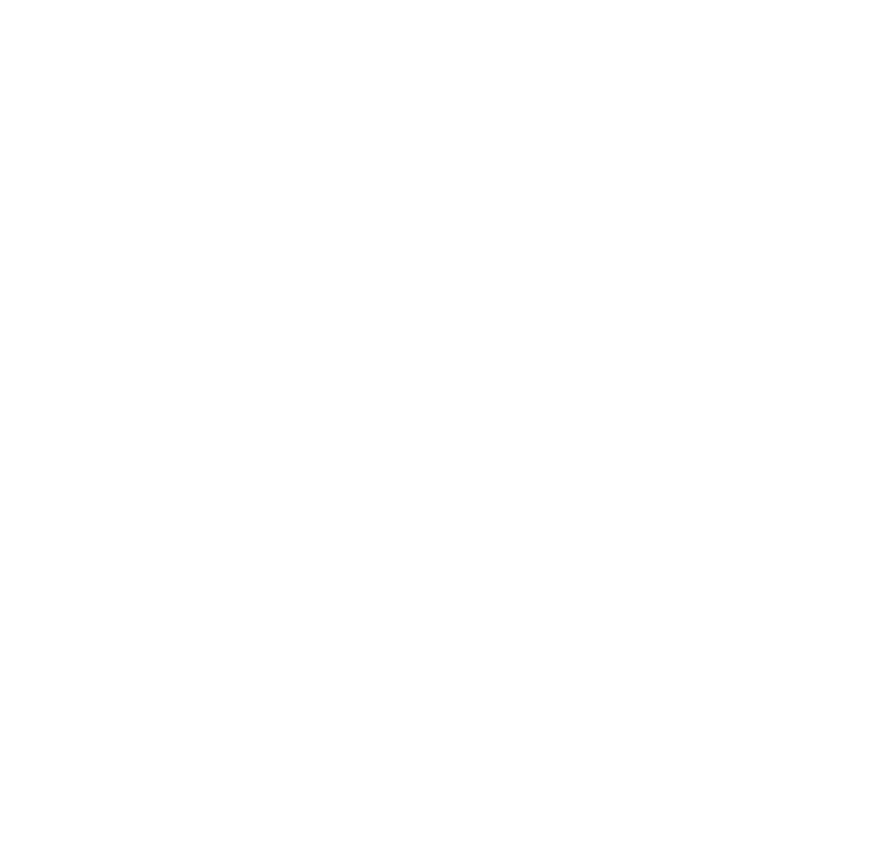
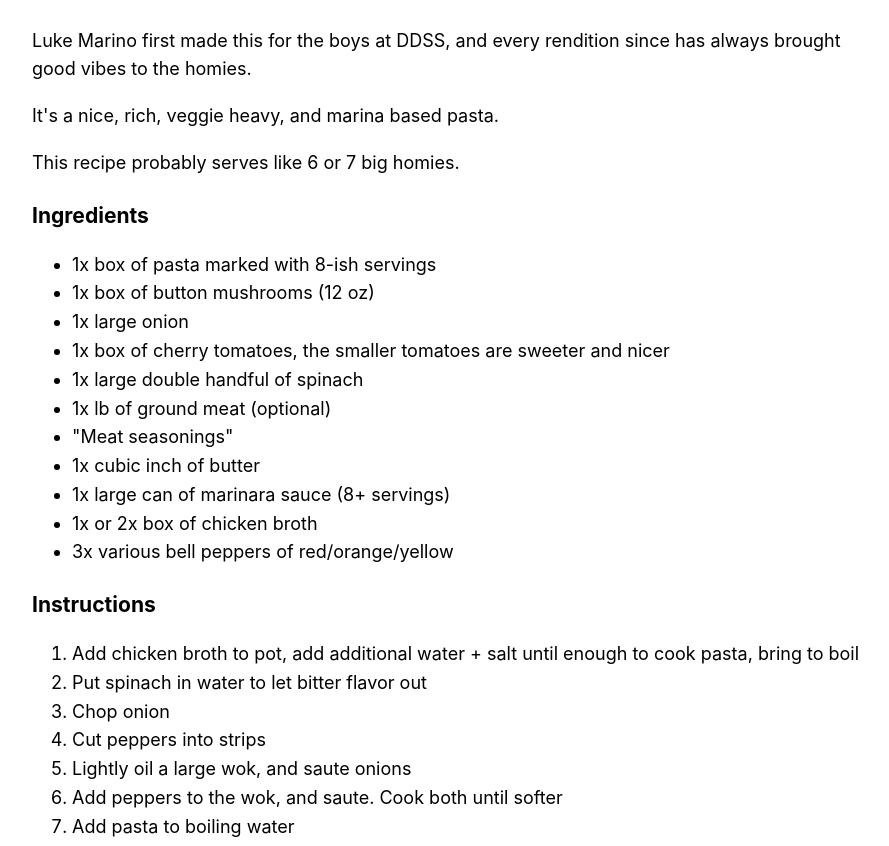
Before and after one commit to shihaocao/nextjs-shihao-website, a Next.js app: page /notes/marino-recipe in a window 1280 px wide. Before the commit this address had no page. Shown: the part 446-1292 px from the top of the page, without its empty margins (194-1083 px from the left). Before the commit the page ends 800 px from the top, so only its background shows below. Built offline with nearby package versions, Linux system fonts and the light colour scheme.

Commit message:
marino pasta

```diff
--- a/pages/index.js
+++ b/pages/index.js
@@ -121,6 +121,11 @@
             <a class="button">Packing for LA</a>
             </Link>
           </li>
+          <li>
+              <Link href="/notes/marino-recipe" >
+              <a class="button">Marino Pasta Recipe</a>
+              </Link>
+          </li>
           <li><Link href="/notes/econ-thoughts" >
             <a class="button">Economics Quick Reference</a>
             </Link>
--- /dev/null
+++ b/pages/notes/marino-recipe.js
@@ -0,0 +1,80 @@
+import Head from 'next/head'
+import Link from 'next/link'
+import Layout from '../../components/layout'
+// import Image from 'next/image'
+// import { img_photo_descrip_block } from '../../components/img_blocks'
+import styles from '../../components/layout.module.css'
+
+const title = "Luke Marino Pasta"
+
+export default function FirstPost() {
+  return (
+    <Layout layout_type={styles.container}>
+      <Head>
+        <title>{title}</title>
+      </Head>
+      <h1>{title}</h1>
+
+      <Link href="/">
+        <a>Back to home</a>
+      </Link>
+
+      <br></br>
+
+      <h2>A great wholesome pasta to make for the homies.</h2>
+
+      Luke Marino first made this for the boys at DDSS, and every rendition since has always brought good vibes to the homies.
+
+      <p>It's a nice, rich, veggie heavy, and marina based pasta.</p>
+
+      <p>This recipe probably serves like 6 or 7 big homies.</p>
+
+      <div>
+        <h3>Ingredients</h3>
+
+        <ul>
+          <li>1x box of pasta marked with 8-ish servings</li>
+          <li>1x box of button mushrooms (12 oz)</li>
+          <li>1x large onion</li>
+          <li>1x box of cherry tomatoes, the smaller tomatoes are sweeter and nicer</li>
+          <li>1x large double handful of spinach</li>
+          <li>1x lb of ground meat (optional)</li>
+          <li>"Meat seasonings"</li>
+          <li>1x cubic inch of butter</li>
+          <li>1x large can of marinara sauce (8+ servings)</li>
+          <li>1x or 2x box of chicken broth</li>
+          <li>3x various bell peppers of red/orange/yellow</li>
+        </ul>
+
+      </div>
+
+      <div>
+        <h3>Instructions</h3>
+
+
+
+        <ol>
+          <li>Add chicken broth to pot, add additional water + salt until enough to cook pasta, bring to boil</li>
+          <li>Put spinach in water to let bitter flavor out</li>
+          <li>Chop onion</li>
+          <li>Cut peppers into strips</li>
+          <li>Lightly oil a large wok, and saute onions</li>
+          <li>Add peppers to the wok, and saute. Cook both until softer</li>
+          <li>Add pasta to boiling water</li>
+          <li>Cut mushrooms into slices, add to wok</li>
+          <li>Halve all cherry tomatoes</li>
+          <li>Optionally cook meat in separate pan</li>
+          <li>Once veggies, add tomatoes</li>
+          <li>When pasta is done, strain, and add some butter</li>
+          <li>In a large pot on medium heat, mix the pasta, veggies, (meat), marina sauce, spinach</li>
+          <li>Serve and enjoy</li>
+        </ol>
+
+      </div>
+
+      <br></br>
+
+    </Layout>
+
+  )
+}
```
Also changed, not shown: pages/notes/notes-landing.js (+9 -3 lines).
